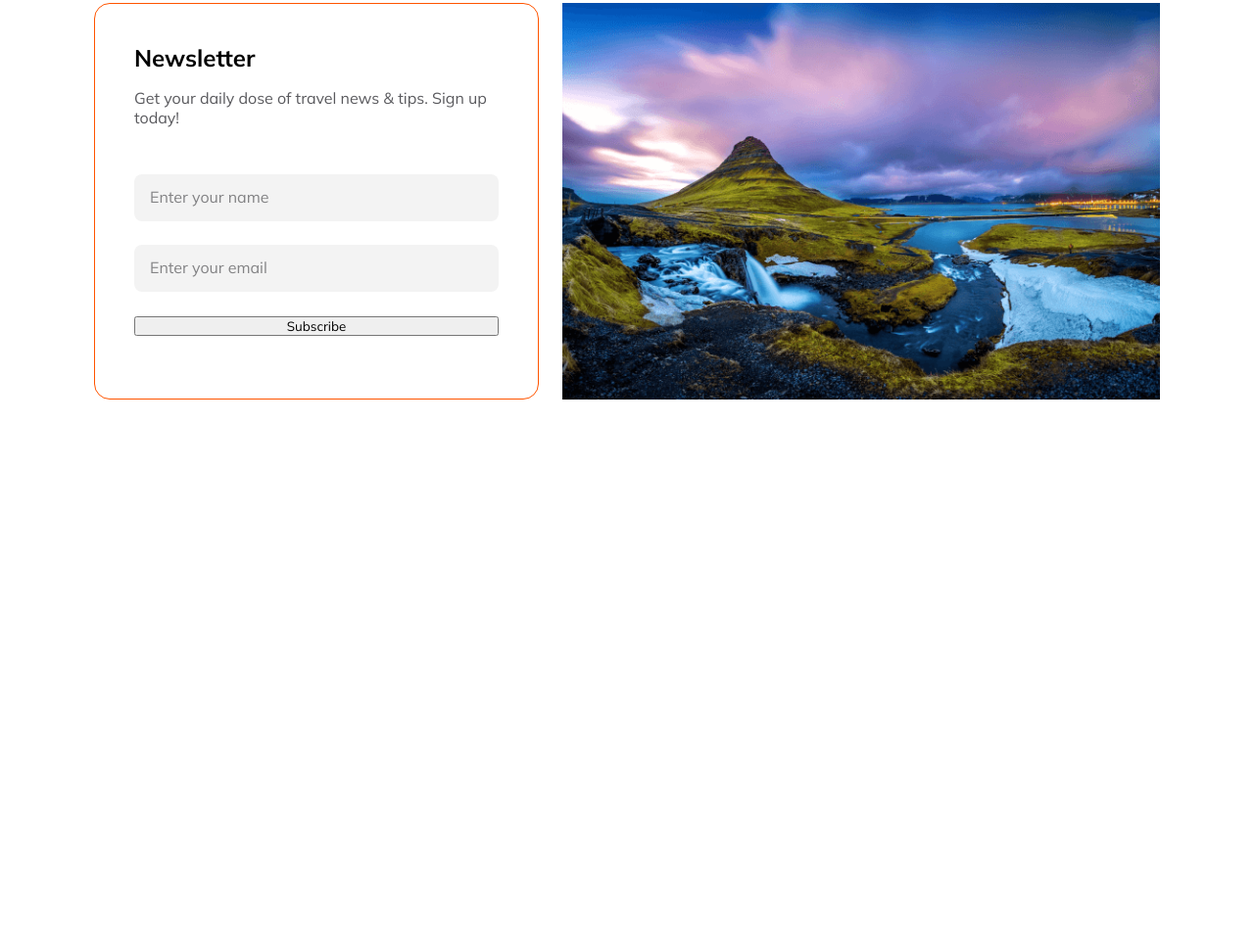
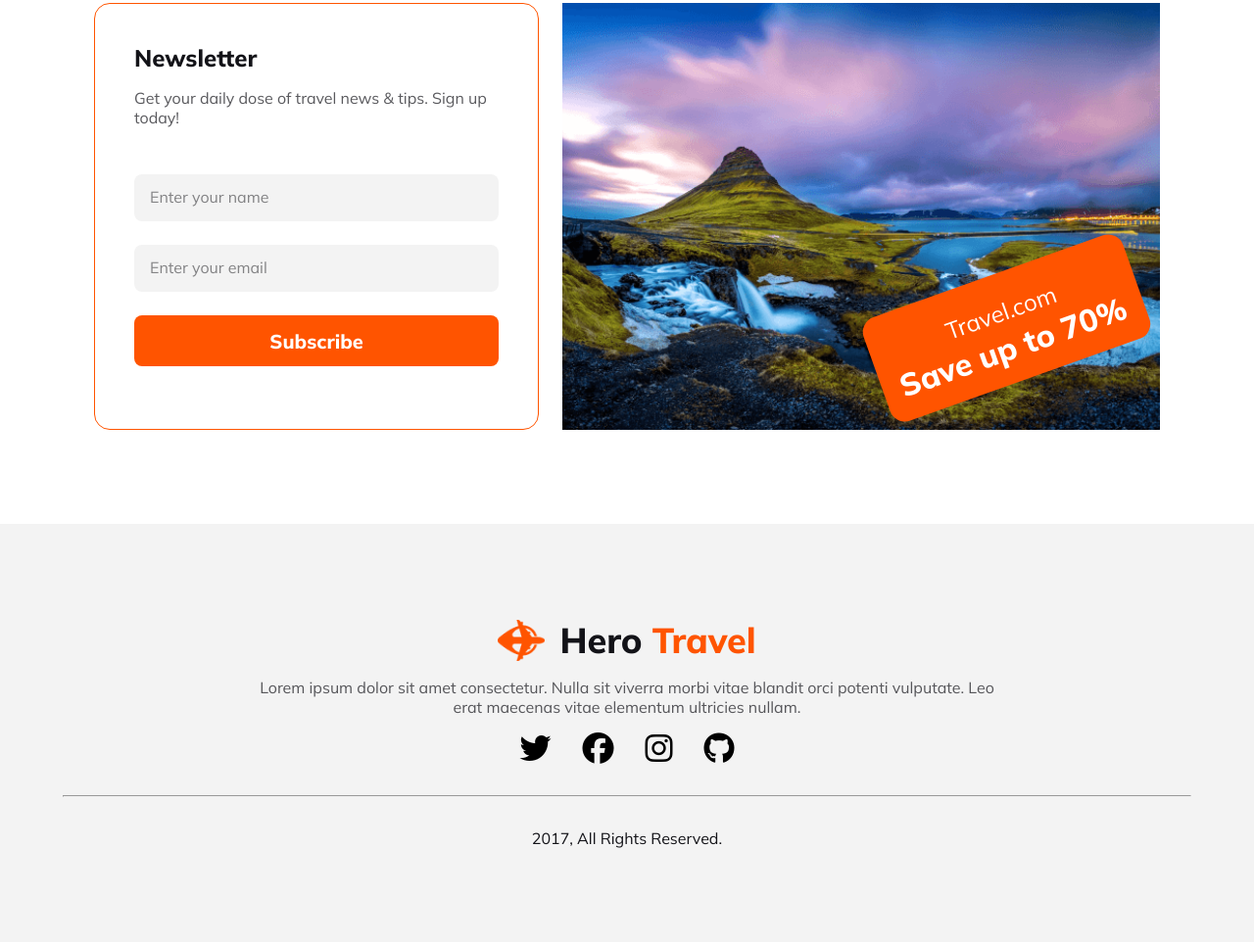
Before and after one commit to Naeem401/travel-web, a plain HTML site: page index.html in a window 1280 px wide. Shown: the part 3324-4286 px from the top of the page at 98% size. Before the commit the page ends 3736 px from the top, so only its background shows below. Drawn offline with Linux system fonts and the light colour scheme.

Commit message:
all done

```diff
--- a/css/style.css
+++ b/css/style.css
@@ -180,8 +180,8 @@ main{
   }
  .img-text h2{
     position: absolute;
-    top: 40%;
-    right: 40%;
+    top: 50%;
+    right: 50%;
     color: #FFF;
     font-size: 1.75rem;
     font-weight: 800;
@@ -189,6 +189,7 @@ main{
   .tow, .three{
     margin-top: 1.5rem;
   }
+                  /* why choose-us sevtion */
   .choose-us{
     margin-top: 6rem;
   }
@@ -235,13 +236,16 @@ text-align: center;
     margin: 0 auto;
     background-color: #fef6f6;
 }
-form label{
-    display: block;
-}
+                        /* newsletter and subscribe section style */
 .newsletter{
     display: flex;
     margin-top: 6rem;
     gap: 1.5rem;
+}
+.news-tital{
+    color: #131318;
+    font-size: 1.5rem;
+    font-weight: 800;
 }
 .newsletter p{
     margin-top: 1rem;
@@ -249,7 +253,7 @@ form label{
 .subscribe-form{
     padding: 2.5rem;
     border-radius: 1rem;
-border: 1px solid #FF5400;
+    border: 1px solid #FF5400;
 }
 .subscribe-form form{
     margin-top: 3rem;
@@ -269,6 +273,69 @@ border: 1px solid #FF5400;
 }
 .buton{
     width: 100%;
+    padding: 0.87rem 0;
+    border-radius: 0.5rem;
+    background-color: #FF5400;
+    border: none;
+    color: #FFF;
+    font-size: 1.25rem;
+    font-weight: 800;
+    cursor: pointer;
+}
+.discunt-img{
+    position: relative;
+}
+.discunt-img .discunt{
+    border-radius: 1rem;
+    background: #FF5400;
+    position: absolute;
+    width: 46%;
+    right: 1rem;
+    bottom: 3rem;
+    transform: rotate(-19.628deg);
+    text-align: center;
+    padding: 1rem 0;
+}
+.discunt h2{
+    color: #FFF;
+    font-size: 2rem;
+    font-weight: 800;
+}
+.discunt small{
+    font-size: 1.5rem;
+    font-weight: 400;
+}
+footer{
+    margin-top: 6rem;
+    width: 100%;
+    text-align: center;
+    background-color: #f3f3f3;
+    padding: 6rem 0;
+}
+footer .logo{
+    justify-content: center;
+    margin-bottom: 1rem;
+}
+footer p{
+    margin-bottom: 1rem;
+}
+footer .icons{
+   display: inline-flex;
+   gap: 2rem;
+}
+footer .icons i{
+   font-size: 2rem;
+   margin-bottom: 2rem;
+}
+hr{
+    width: 90%;
+    margin: 0 auto;
+}
+footer .right{
+    margin-top: 2rem;
+    color: #131318;
+    font-size: 1rem;
+    font-weight: 300;
 }
 /* mobile responcive style */
 
@@ -330,6 +397,9 @@ border: 1px solid #FF5400;
     height: 16rem;
     object-fit: cover;
   }
+  .img-text h2{
+   font-size: 1.25rem;
+  }
   .choose-us{
     margin-top: 1.5rem;
   }
@@ -348,8 +418,15 @@ border: 1px solid #FF5400;
 .card-tital{
     font-size: 1.25rem;
 }
-/* .discunt-img img{
-width: 100%;
-} */
-
+.subscribe-form{
+    padding: 1rem;
 }
+.discunt h2{
+    color: #FFF;
+    font-size: 1rem;
+}
+.discunt small{
+    font-size: 0.5rem;
+    font-weight: 400;
+}
+}
--- a/index.html
+++ b/index.html
@@ -81,6 +81,7 @@
                 <div class="img-text"><img src="Images/Rectangle 10.png" alt=""><h2>Bandarban</h2></div>
             </div>
         </section>
+                                <!-- why choose-us sevtion -->
         <section class="choose-us">
             <h2 class="tital">Why Choose Us</h2>
             <p class="description chose-us-pera">Choose us for seamless travel experiences. Expertly curated itineraries, personalized service, and a passion <br> for exploration ensure unforgettable adventures await.</p>
@@ -100,6 +101,7 @@
     <p class="description">Book with confidence. Our best price guarantee ensures <br> unbeatable rates, promising value for your travel budget <br> without compromising quality or comfort.</p></div>
     </div>
         </section>
+                              <!-- newsletter and subscribe section -->
         <div class="newsletter">
             <div class="subscribe-form">
                 <h2 class="news-tital">Newsletter</h2>
@@ -111,8 +113,21 @@
             </div>
             <div class="discunt-img">
                 <img src="Images/Rectangle 8 (1).png" alt="">
+                <div class="discunt"><h2><small> Travel.com</small> <br>Save up to 70%</h2></div>
             </div>
         </div>
     </main>
+    <footer>
+        <div class="logo"><img src="Images/Group 40071 (2).png" alt=""><h2>Hero <span>Travel</span> </h2></div>
+        <p class="description">Lorem ipsum dolor sit amet consectetur. Nulla sit viverra morbi vitae blandit orci potenti vulputate. Leo <br> erat maecenas vitae elementum ultricies nullam. </p>
+        <div class="icons">
+            <i class="fa-brands fa-twitter"></i>
+            <i class="fa-brands fa-facebook"></i>
+            <i class="fa-brands fa-instagram"></i>
+            <i class="fa-brands fa-github"></i>
+        </div>
+        <hr>
+        <h2 class="right">2017, All Rights Reserved.</h2>
+    </footer>
 </body>
 </html>
```
